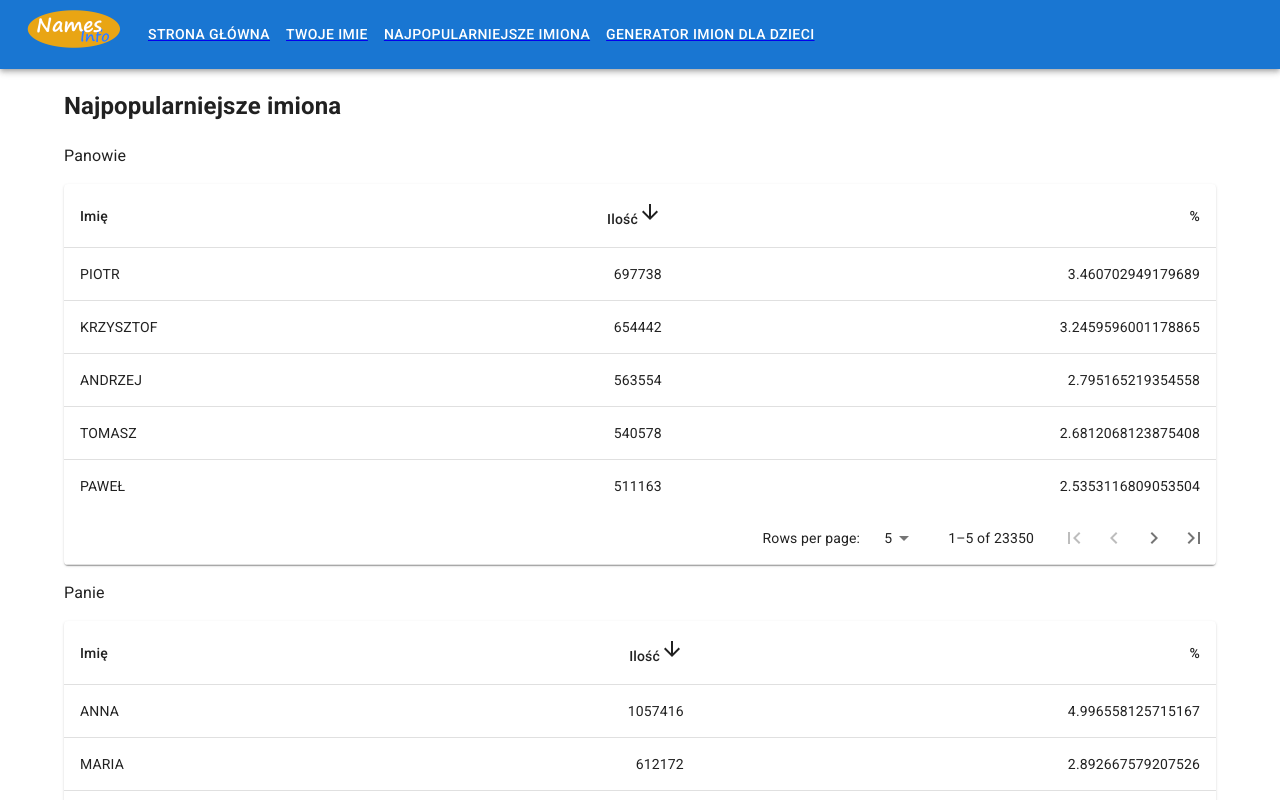
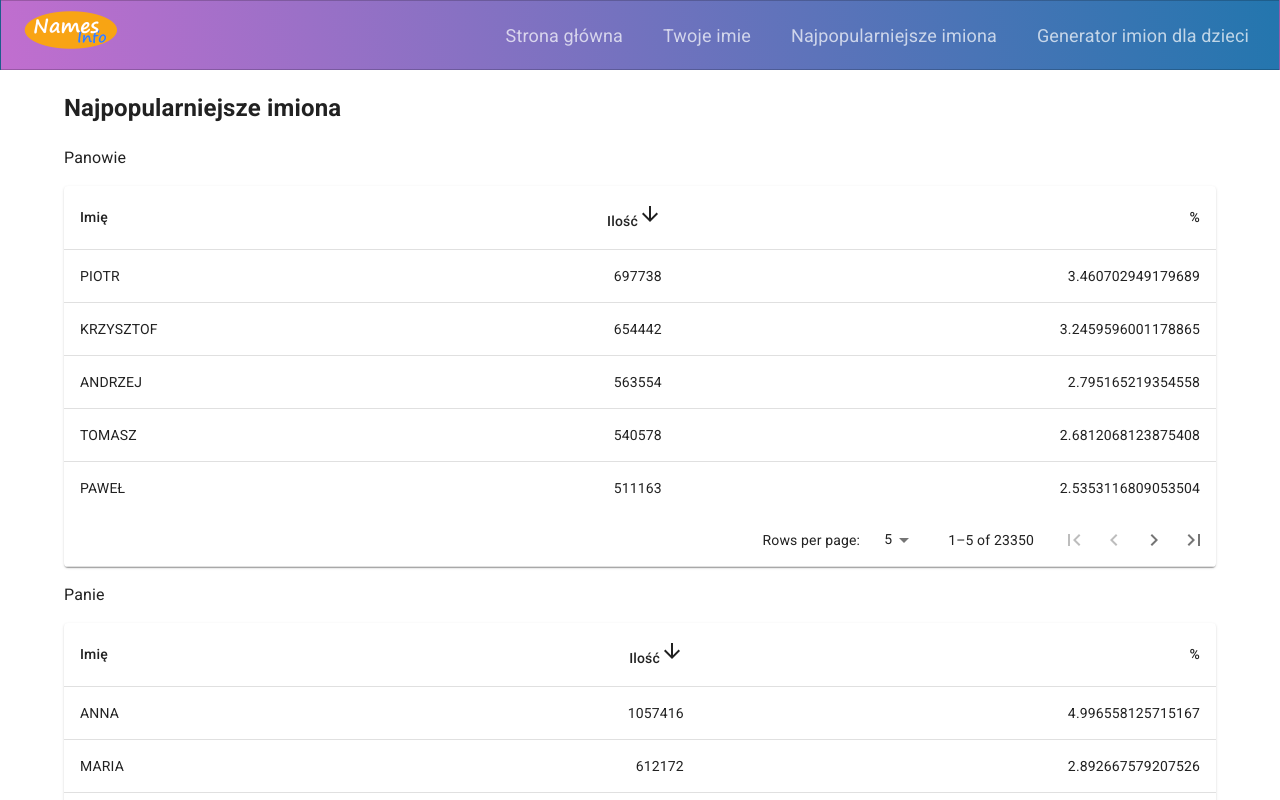
Before and after one commit to andro2ss/names_app, a React (Create React App) app: page /Najpopularniejszeimiona in a window 1280 px wide. Shown: the top 800 px of the page. Built offline with nearby package versions, Linux system fonts and the light colour scheme.

Commit message:
backup progress header navigation style

```diff
--- a/public/index.html
+++ b/public/index.html
@@ -11,6 +11,9 @@
       content="React Workshop"
     />
     <title>Names Info</title>
+    <link rel="stylesheet" href="https://cdnjs.cloudflare.com/ajax/libs/font-awesome/5.14.0/css/all.min.css"
+          integrity="sha512-1PKOgIY59xJ8Co8+NE6FZ+LOAZKjy+KY8iq0G4B3CyeY6wYHN3yt9PW0XpSriVlkMXe40PTKnXrLnZ9+fkDaog=="
+          crossorigin="anonymous"/>
     <link
             rel="stylesheet"
             href="https://fonts.googleapis.com/css?family=Roboto:300,400,500,700&display=swap"
--- a/src/App.js
+++ b/src/App.js
@@ -8,6 +8,7 @@ import GenerateKidName from "./components/pages/GenerateKidName/GenerateKidName"
 import Container from "@mui/material/Container";
 import { useEffect, useState } from "react";
 import getCsvData from "./components/functions/GetCsvData";
+import NavBar from "./components/common/header/navbar/Navbar";
 
 function App() {
   const [maleArray, setMaleArray] = useState(1);
@@ -61,7 +62,15 @@ function App() {
   return (
     <>
       <header>
-        <AppBarHeader />
+        {/*<AppBarHeader />*/}
+        <NavBar
+          pages={[
+            "Strona główna",
+            "Twoje imie",
+            "Najpopularniejsze imiona",
+            "Generator imion dla dzieci",
+          ]}
+        />
       </header>
       <main>
         <Container fixed>
--- /dev/null
+++ b/src/components/common/header/navbar/NavBar.scss
@@ -0,0 +1,153 @@
+.header__navigation {
+  box-sizing: border-box;
+  padding: 0;
+  margin: 0;
+  font-family: Roboto, Helvetica, Arial, sans-serif;
+
+
+  header nav li a {
+    color: #fff;
+    display: block;
+    position: relative;
+    padding: 20px 20px 10px;
+  }
+
+  .nav-links:before, header nav li a:after {
+    content: "";
+    bottom: 0;
+    width: 0px;
+    height: 2px;
+    display: block;
+    position: absolute;
+    background-color: #fff;
+    -webkit-transition: all 0.3s ease-in-out;
+    transition: all 0.3s ease-in-out;
+  }
+
+  .nav-links:before { right: 50%; }
+  .nav-links:after { left: 50%; }
+
+  .nav-links:hover:before , header nav li a:hover:after {
+    width: 50%;
+  }
+
+
+.navbar {
+  font-size: 18px;
+  background-image: linear-gradient(260deg, #2376ae 0%, #c16ecf 100%);
+  border: 1px solid rgba(0, 0, 0, 0.2);
+  padding-bottom: 10px;
+}
+
+.main-nav {
+  list-style-type: none;
+  display: none;
+}
+
+.nav-links,
+.logo {
+  text-decoration: none;
+  color: rgba(255, 255, 255, 0.7);
+}
+
+.main-nav li {
+  text-align: center;
+  margin: 15px auto;
+}
+
+.logo {
+  display: inline-block;
+  font-size: 22px;
+  margin-top: 10px;
+  margin-left: 20px;
+}
+
+.navbar-toggle {
+  position: absolute;
+  top: 10px;
+  right: 20px;
+  cursor: pointer;
+  color: rgba(255, 255, 255, 0.8);
+  font-size: 24px;
+}
+
+#chkToggle {
+  display: none;
+}
+
+#chkToggle:checked + ul.main-nav {
+  display: block;
+}
+
+@media screen and (min-width: 1000px) {
+  .navbar {
+    display: flex;
+    justify-content: space-between;
+    padding-bottom: 0;
+    height: 70px;
+    align-items: center;
+  }
+
+  #chkToggle:checked + ul.main-nav {
+    display: flex;
+  }
+
+  .main-nav {
+    display: flex;
+    margin-right: 30px;
+    flex-direction: row;
+    justify-content: flex-end;
+  }
+
+  .main-nav li {
+    margin: 0;
+  }
+
+  .nav-links {
+    margin-left: 40px;
+  }
+
+  .logo {
+    margin-top: 0;
+  }
+
+  .navbar-toggle {
+    display: none;
+  }
+
+  .logo:hover,
+  .nav-links:hover {
+    color: rgba(255, 255, 255, 1);
+  }
+
+
+}
+  .nav-links{
+    text-decoration: none;
+    font-size: 1em;
+    position: relative;
+    transition: all 0.6s;
+    padding-bottom: 5px;
+    &:before {
+      content: "";
+      width: 0;
+      height: 0.1em;
+      position: absolute;
+      bottom: 0;
+      left: 50%;
+      background: red;
+      transition: all 0.3s;
+    }
+    &:hover {
+      &:before {
+        width: 100%;
+        left: 0;
+        background: blue;
+      }
+    }
+  }
+
+  .link--active{
+    border-bottom: #61dafb solid 3px;
+  }
+}
--- /dev/null
+++ b/src/components/common/header/navbar/Navbar.js
@@ -0,0 +1,45 @@
+import "./NavBar.scss";
+import * as React from "react";
+import MainLogo from "../mainLogo/MainLogo";
+import { Link } from "react-router-dom";
+import uniId from "../../../functions/UniqeID";
+import { useState } from "react";
+
+export default function NavBar({ pages }) {
+  const [active, setActive] = useState(null);
+
+  return (
+    <div className="header__navigation">
+      <nav className="navbar">
+        <label
+          className="navbar-toggle"
+          id="js-navbar-toggle"
+          htmlFor="chkToggle"
+        >
+          <i className="fa fa-bars"></i>
+        </label>
+        <Link to="#" className="logo">
+          <MainLogo />
+        </Link>
+        <input type="checkbox" id="chkToggle"></input>
+        <ul className="main-nav" id="js-menu">
+          {pages.map((page) => (
+            <li key={uniId()}>
+              <Link
+                onClick={() => setActive(page)}
+                className={`nav-links ${active === page ? "link--active" : ""}`}
+                to={
+                  page.replace(/\s+/g, "") === "Stronagłówna"
+                    ? "/"
+                    : page.replace(/\s+/g, "")
+                }
+              >
+                {page}
+              </Link>
+            </li>
+          ))}
+        </ul>
+      </nav>
+    </div>
+  );
+}
```
